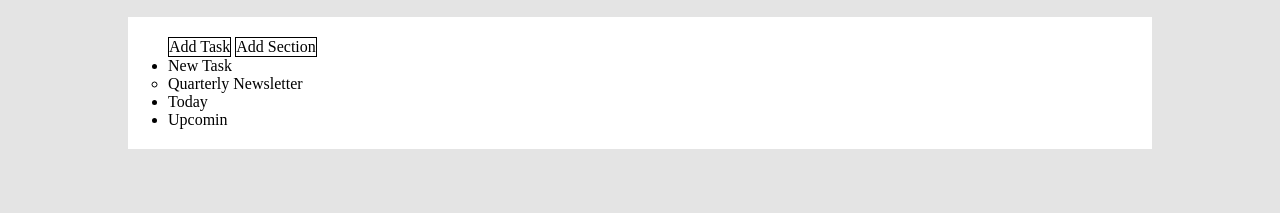
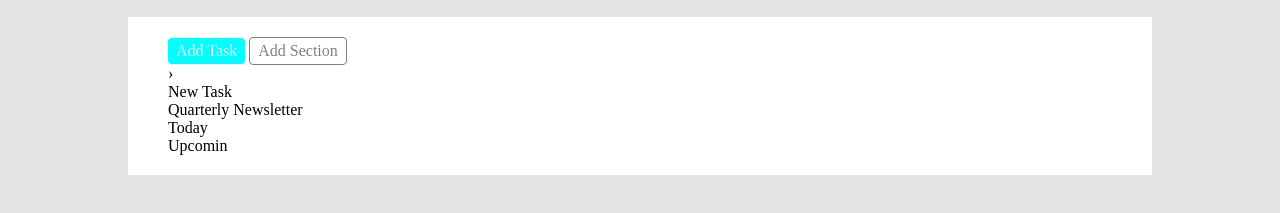
Before and after one commit to MarcoMechini/html-css-toboolist, a plain HTML site: page index.html in a window 1280 px wide. Shown: the part 57-270 px from the top of the page. Drawn offline with Linux system fonts and the light colour scheme.

Commit message:
feat: add btn and styled in

```diff
--- a/css/style.css
+++ b/css/style.css
@@ -39,8 +39,28 @@ main {
     margin-top: 20px;
 }
 
+/* BTN SECTION */
+
 .btn-section div {
-    border: 1px solid #000;
     display: inline-block;
+    padding: 4px 8px;
+    border-radius: 4px;
+}
 
+.btn-section .btn-blue {
+    background-color: aqua;
+    color: #fff;
 }
+
+.btn-section .btn-white {
+    color: gray;
+    border: 1px solid gray;
+}
+
+/* LIST SECTION */
+
+
+
+li {
+    list-style: none;
+}
--- a/index.html
+++ b/index.html
@@ -21,14 +21,17 @@
     <!-- MAIN -->
     <main>
 
+        <!-- BTN SECTION -->
         <section class="btn-section">
-            <div>Add Task</div>
-            <div>Add Section</div>
+            <div class="btn-blue">Add Task</div>
+            <div class="btn-white">Add Section</div>
         </section>
 
-        <section>
+        <!-- LIST SECTION  &#10003  &#10007 &#8250 da ruotare XP -->
+        <section class="list-section">
             <ul>
-                <li>New Task
+                <li>
+                    <div>&#8250</div>New Task
                     <ul>
                         <li>Quarterly Newsletter</li>
                     </ul>
```
